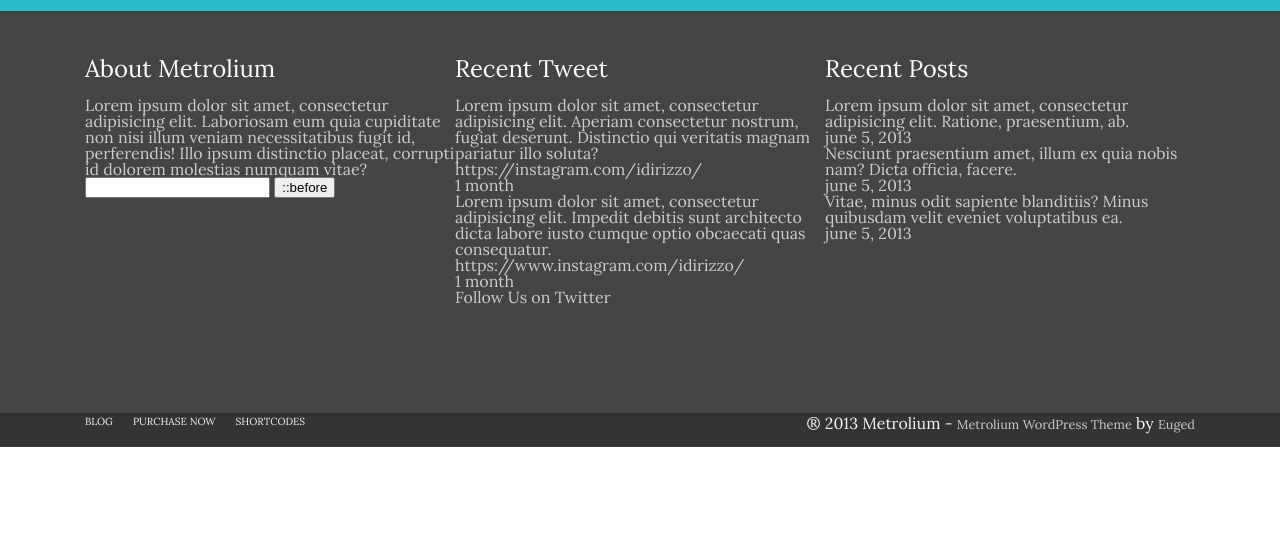
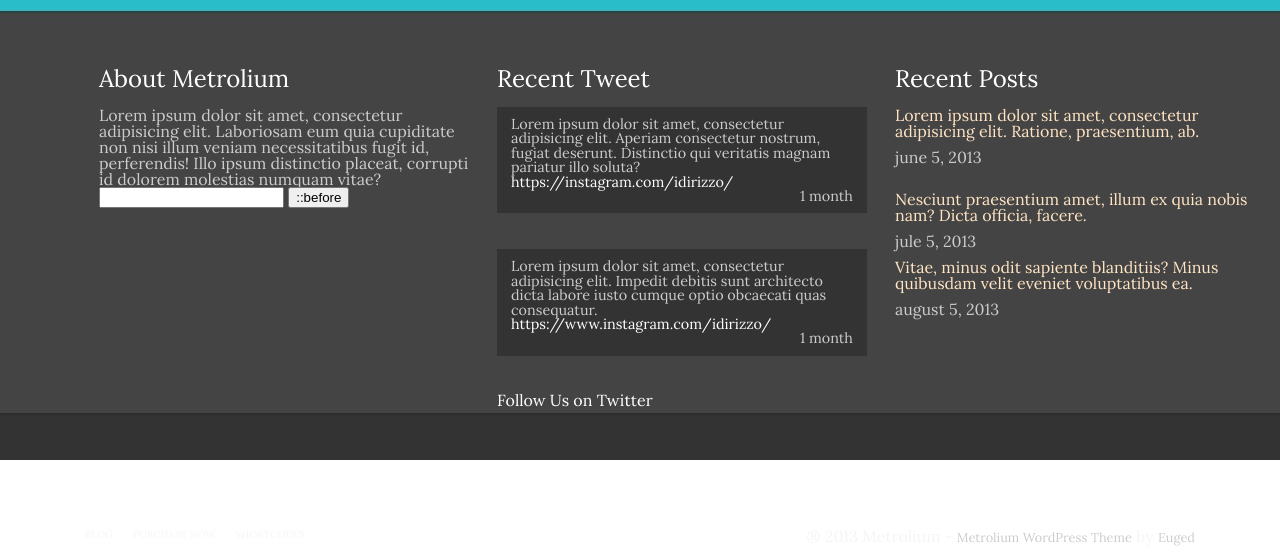
Before and after one commit to idirizzo/epam3css, a plain HTML site: page index.html in a window 1280 px wide. Shown: the part 1382-1942 px from the top of the page. Before the commit the page ends 1829 px from the top, so only its background shows below. Drawn offline with Linux system fonts and the light colour scheme.

Commit message:
epam3css25

```diff
--- a/css/reset.css
+++ b/css/reset.css
@@ -59,6 +59,7 @@
 }
 a {
     text-decoration: none; /* Отменяем подчеркивание у ссылки */
+    color: white;
    }
 .first {
     margin: 0 auto;
@@ -330,9 +331,14 @@
     justify-content:space-between;
     color: #ccc;
     padding: 0 auto;
+
 } /* текущие записи твиттер, столбцы */
+.eithrd .a{
+    color: #ccc;
+}
 .about{
     margin-left: 0;
+    padding: 10px 14px;
 }
 .head{
     flex: 0 0 100%;
@@ -340,12 +346,27 @@
     font-size: 1.5em;
     width: 370px;
 }
+.month {
+    text-align: right;
+}
+.tweet {
+    font-size: 0.9em;
+    background: #333333;
+    margin: 0 0 20px;
+    padding: 10px 14px;
+}
 .twitter{
     position: relative;
-
+    padding: 10px 14px;
+}
+.date {
+    padding: 10px 0;
+    color: #ccc;
 }
 .recent{
     margin-right: 5px;
+    padding: 10px 14px;
+    color: bisque;
 }
 .nighted {
     width: 1110px;
@@ -373,6 +394,5 @@
 }
 .nighted span a{
     font-size: .8em;
-
     color: #ccc;
 }
--- a/index.html
+++ b/index.html
@@ -82,22 +82,23 @@
     </div>
     <div class="twitter">
         <div class="head">Recent Tweet</div> <br>
-Lorem ipsum dolor sit amet, consectetur adipisicing elit. Aperiam consectetur nostrum, fugiat deserunt. Distinctio qui veritatis magnam pariatur illo soluta?
-    https://instagram.com/idirizzo/ <br>
-    1 month <br>
+<div class="tweet">Lorem ipsum dolor sit amet, consectetur adipisicing elit. Aperiam consectetur nostrum, fugiat deserunt. Distinctio qui veritatis magnam pariatur illo soluta?
+    <a href="#">https://instagram.com/idirizzo/</a> <br>
+    <div class="month">1 month</div> </div><br>
+    <div class="tweet">
     Lorem ipsum dolor sit amet, consectetur adipisicing elit. Impedit debitis sunt architecto dicta labore iusto cumque optio obcaecati quas consequatur.
-    https://www.instagram.com/idirizzo/ <br>
-    1 month <br>
-    Follow Us on Twitter<br>
+        <a href="#">https://www.instagram.com/idirizzo/</a> <br>
+        <div class="month"> 1 month</div> </div><br>
+        <a href="#">Follow Us on Twitter</a><br>
     </div>
     <div class="recent">
         <div class="head">Recent Posts</div> <br>
     Lorem ipsum dolor sit amet, consectetur adipisicing elit. Ratione, praesentium, ab. <br>
-    june 5, 2013 <br>
+    <div class="date">june 5, 2013</div> <br>
     Nesciunt praesentium amet, illum ex quia nobis nam? Dicta officia, facere. <br>
-june 5, 2013 <br>
+    <div class="date">jule 5, 2013</div>
     Vitae, minus odit sapiente blanditiis? Minus quibusdam velit eveniet voluptatibus ea. <br>
-    june 5, 2013
+     <div class="date">august 5, 2013</div>
     </div>
     </div>
     </footer>
```
